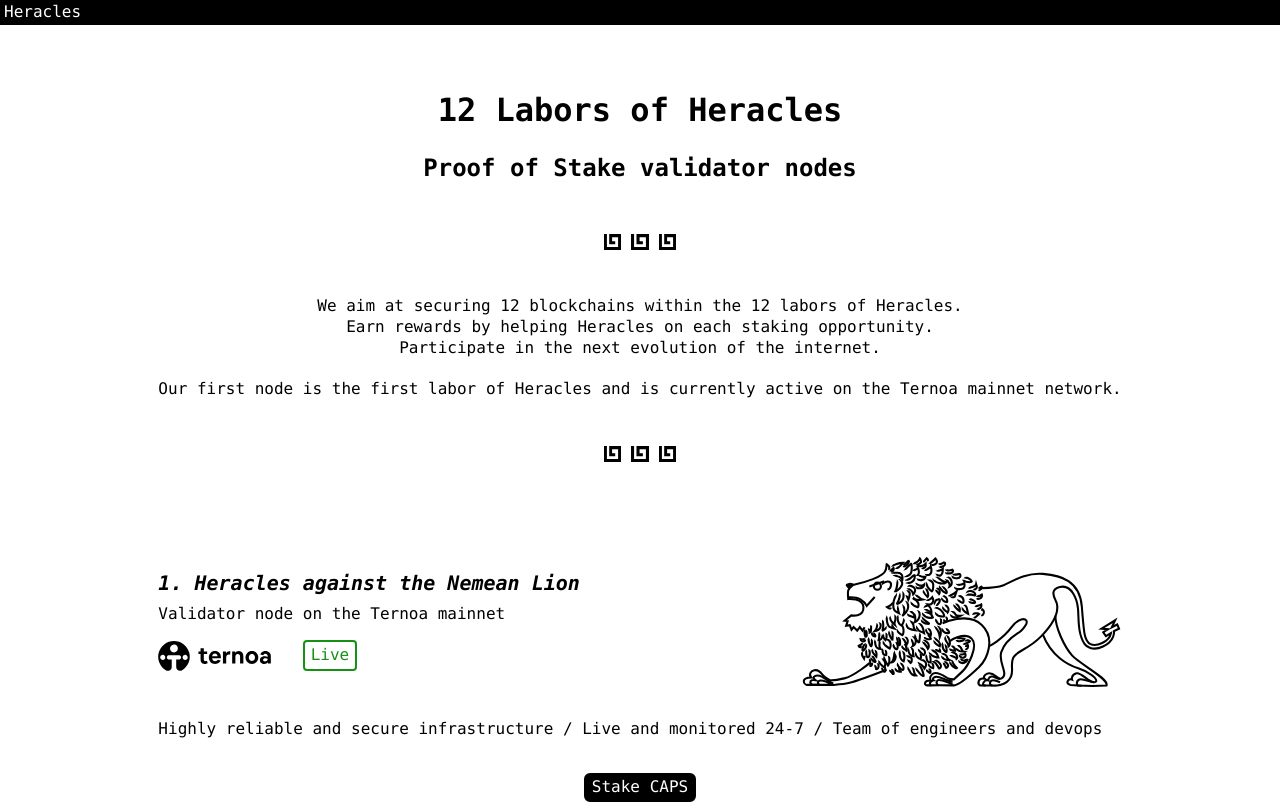
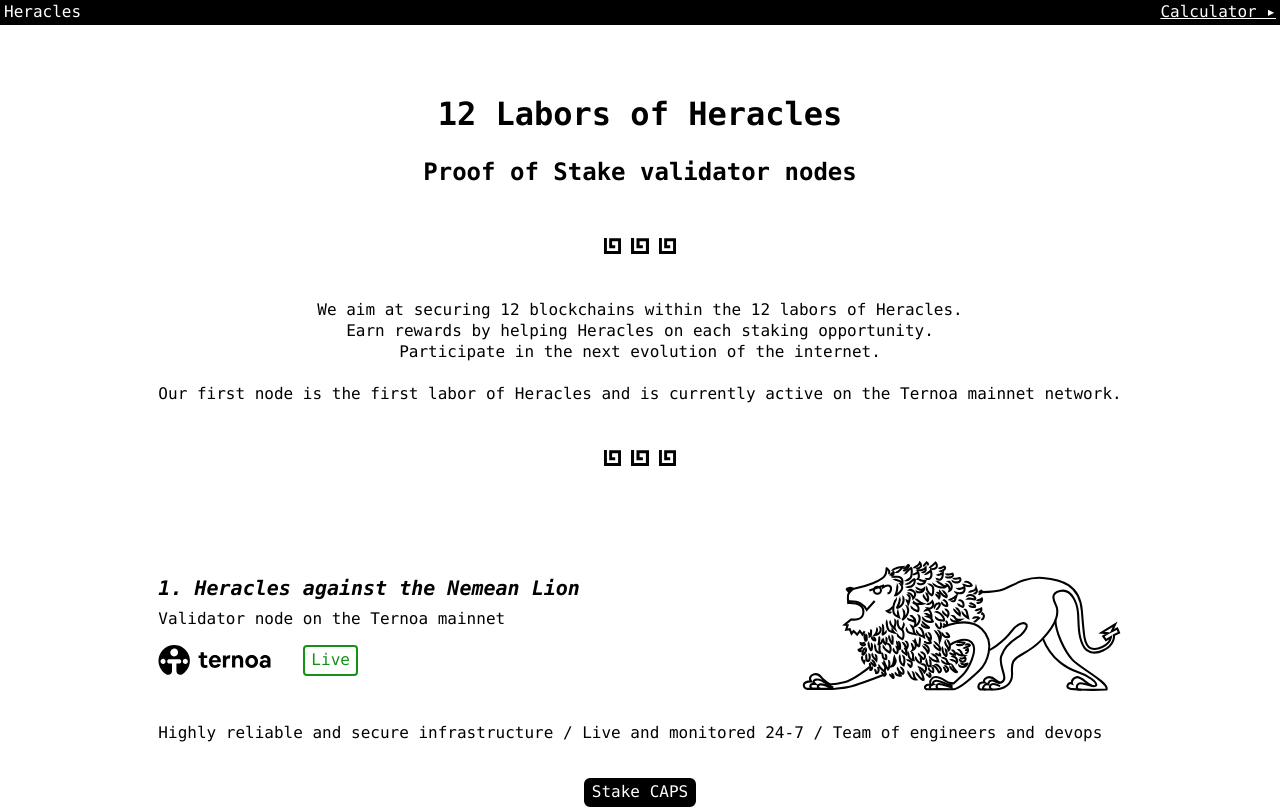
Before and after one commit to henri42/heracles-site, a React (Vite) app: page / in a window 1280 px wide. Shown: the top 809 px of the page. Built offline with nearby package versions, Linux system fonts and the light colour scheme.

Commit message:
feat: Header nav links added

```diff
--- a/src/App.module.scss
+++ b/src/App.module.scss
@@ -1,16 +1,6 @@
 @import "index.scss";
 
 .root {
-  .container {
-    margin: auto;
-    max-width: 1280px;
-    padding: 0 2.4rem;
-
-    @include lg {
-      padding: 2.4rem 6.4rem;
-    }
-  }
-
   display: flex;
   flex-direction: column;
   min-height: 100vh;
--- a/src/App.tsx
+++ b/src/App.tsx
@@ -1,26 +1,23 @@
-import Footer from './components/Footer/Footer'
-import Header from './components/Header/Header'
+import Footer from "./components/Footer/Footer";
+import Header from "./components/Header/Header";
 
-import Home from './pages/Home/Home'
-import Calculator from './pages/Calculator/Calculator'
+import Home from "./pages/Home/Home";
+import Calculator from "./pages/Calculator/Calculator";
 
-import CalculatorIcon from './assets/calculator.svg'
+import CalculatorIcon from "./assets/calculator.svg";
 
-import classes from './App.module.scss'
+import classes from "./App.module.scss";
 
 const App = () => {
-  const subdomain = window.location.host.split(".")[0]
-  const isCalculator = subdomain === 'calculator'
-  const headerIcon = isCalculator ? CalculatorIcon : undefined
-  const pageName =  isCalculator ? 'Ternoa Staking Rewards Calculator' : 'Heracles'
-  return <div className={classes.root}>
-    <Header pageName={pageName} icon={headerIcon}/>
-    <div className={classes.container}>
+  const subdomain = window.location.host.split(".")[0];
+  const isCalculator = subdomain === "calculator";
+
+  return (
+    <div className={classes.root}>
       {isCalculator ? <Calculator /> : <Home />}
+      <Footer />
     </div>
-    <Footer />
-  </div>
-}
+  );
+};
 
-
-export default App
+export default App;
--- a/src/components/Chain/Chain.tsx
+++ b/src/components/Chain/Chain.tsx
@@ -24,11 +24,11 @@
                 <h3 className={classes.title}>1. {name}</h3>
                 <p className={classes.description}>{description}</p>
                 <div className={classes.logos}>
-                    <img src={chainLogo} alt={chain} />
+                    <img src={chainLogo} alt={chain} width={113} height={30} />
                     <div className={classes.livePill}>Live</div>
                 </div>
             </div>
-            <img className={classes.picture} src={picture} alt={`illustration of ${name}`} />
+            <img className={classes.picture} src={picture} alt={`illustration of ${name}`} width={320} height={131} />
         </div>
         <p className={classes.details}>Highly reliable and secure infrastructure / Live and monitored 24-7 / Team of engineers and devops</p>
         <Stake address={chainAddress} />
--- a/src/components/Header/Header.module.scss
+++ b/src/components/Header/Header.module.scss
@@ -1,18 +1,37 @@
 .root {
+  color: white;
+  background: black;
+  padding: 0.2rem 0.4rem;
+  margin-bottom: 2.4rem;
+
+  display: flex;
+  align-items: center;
+  justify-content: space-between;
+
+  .left {
+    display: flex;
+    align-items: center;
     color: white;
-    background: black;
-    padding: .2rem .4rem;
-    margin-bottom: 2rem;
 
+    .icon {
+      height: 1.6rem;
+      margin: 0 0.8rem;
+    }
+  }
+
+  .right {
     display: flex;
     align-items: center;
 
-    img {
-        height: 1.6rem;
-        margin: 0 0.8rem;
+    .navLink {
+      color: white;
+      text-decoration: underline;
     }
 
-    a {
-        color: white;
+    > * {
+      &:not(:first-child) {
+        margin-left: 0.8rem;
+      }
     }
+  }
 }
--- a/src/components/Header/Header.tsx
+++ b/src/components/Header/Header.tsx
@@ -1,14 +1,31 @@
-import classes from './Header.module.scss'
+import classes from "./Header.module.scss";
 
 type Props = {
-    pageName: string;
-    icon?: string;
+  pageName: string;
+  icon?: string;
+  navLinks?: {
+    label: string;
+    title: string;
+    uri: string;
+  }[];
 };
 
-const Header = ({ pageName, icon }: Props) =>
-    <header className={classes.root}>
-        {icon !== undefined && <img src={icon} alt={pageName + " icon"} />}
-        {pageName}
-    </header>
+const Header = ({ pageName, icon, navLinks }: Props) => (
+  <header className={classes.root}>
+    <div className={classes.left}>
+      {icon !== undefined && <img className={classes.icon} src={icon} alt={pageName + " icon"} />}
+      {pageName}
+    </div>
+    {navLinks && (
+      <div className={classes.right}>
+        {navLinks.map(({ label, title, uri }) => (
+          <a key={uri} className={classes.navLink} href={uri} title={title}>
+            {label}
+          </a>
+        ))}
+      </div>
+    )}
+  </header>
+);
 
-export default Header
+export default Header;
--- a/src/components/Separator/Separator.tsx
+++ b/src/components/Separator/Separator.tsx
@@ -3,9 +3,9 @@
 
 const Separator = () =>
     <div className={classes.root}>
-        <img src={Snail} alt="greek pattern" />
-        <img src={Snail} alt="greek pattern" />
-        <img src={Snail} alt="greek pattern" />
+        <img src={Snail} alt="greek pattern" width={17.5} height={16}/>
+        <img src={Snail} alt="greek pattern" width={17.5} height={16}/>
+        <img src={Snail} alt="greek pattern" width={17.5} height={16}/>
     </div>
 
 export default Separator
--- a/src/components/Stake/Stake.module.scss
+++ b/src/components/Stake/Stake.module.scss
@@ -45,12 +45,13 @@
   .address {
     position: relative;
     background: transparent;
+    color: black;
     border: none;
     cursor: pointer;
     display: flex;
     align-items: center;
     margin: 0;
-    margin-top: 0.8rem;
+    margin-top: 1.2rem;
 
     .checkMarkIcon,
     .copyPasteIcon {
--- a/src/index.scss
+++ b/src/index.scss
@@ -69,3 +69,13 @@
     @content;
   }
 }
+
+.container {
+  margin: auto;
+  max-width: 1280px;
+  padding: 0 2.4rem;
+
+  @include lg {
+    padding: 2.4rem 6.4rem;
+  }
+}
--- a/src/pages/Calculator/Calculator.tsx
+++ b/src/pages/Calculator/Calculator.tsx
@@ -3,7 +3,9 @@
 import localizedFormat from "dayjs/plugin/localizedFormat";
 dayjs.extend(localizedFormat);
 
+import CalculatorIcon from "../../assets/calculator.svg";
 import TernoaLogo from "../../assets/ternoa.svg";
+import Header from "../../components/Header/Header";
 import { HERACLES_NODE_ADDRESS } from "../../constants";
 import {
   getRewardsData,
@@ -73,9 +75,23 @@
   };
 
   return (
+    <>
+      <Header
+        pageName="Ternoa Staking Rewards Calculator"
+        icon={CalculatorIcon}
+        navLinks={[
+          {
+            label: "Heracles ▸",
+            title: "Heracles homepage",
+            uri: "https://heracles.works",
+          },
+        ]}
+      />
+      <div className={classes.container}>
         <main className={classes.root}>
           <h2>
-        Calculate your staking rewards on <img src={TernoaLogo} alt="Ternoa Logo" /> mainnet
+            Calculate your staking rewards on{" "}
+            <img src={TernoaLogo} alt="Ternoa Logo" /> mainnet
           </h2>
           <div className={classes.input}>
             <input
@@ -91,8 +107,16 @@
             />
             {error !== "" && <div className={classes.error}>{error}</div>}
           </div>
-      <button className={classes.button} disabled={isLoading} onClick={onClick}>
-        {isLoading ? "Loading..." : error !== "" ? "Try again" : "Tell me !"}
+          <button
+            className={classes.button}
+            disabled={isLoading}
+            onClick={onClick}
+          >
+            {isLoading
+              ? "Loading..."
+              : error !== ""
+              ? "Try again"
+              : "Tell me !"}
           </button>
           {!isLoading && rewardsData !== undefined && error === "" && (
             <section className={classes.rewardsBox}>
@@ -106,7 +130,8 @@
                   </>
                 ) : (
                   <p>
-                Your nomination will be active in 2 eras; try again tomorrow.
+                    Your nomination will be active in 2 eras; try again
+                    tomorrow.
                   </p>
                 )}
                 {rewardsData.firstTimestamp !== "no date" && (
@@ -121,6 +146,8 @@
             </section>
           )}
         </main>
+      </div>
+    </>
   );
 };
 
--- a/src/pages/Home/Home.tsx
+++ b/src/pages/Home/Home.tsx
@@ -6,8 +6,21 @@
 import NemeanLion from "../../assets/lion.svg";
 import TernoaLogo from "../../assets/ternoa.svg";
 import { HERACLES_NODE_ADDRESS } from "../../constants";
+import Header from "../../components/Header/Header";
 
 const Home = () => (
+  <>
+    <Header
+      pageName="Heracles"
+      navLinks={[
+        {
+          label: "Calculator ▸",
+          title: "Staking rewards Calculator",
+          uri: "https://calculator.heracles.works",
+        },
+      ]}
+    />
+    <div className={classes.container}>
       <main className={classes.root}>
         <h1 className={classes.title}>12 Labors of Heracles</h1>
         <h2 className={classes.subtitle}>Proof of Stake validator nodes</h2>
@@ -20,8 +33,8 @@
           Participate in the next evolution of the internet.
           <br />
           <br />
-      Our first node is the first labor of Heracles and is currently active on
-      the Ternoa mainnet network.
+          Our first node is the first labor of Heracles and is currently active
+          on the Ternoa mainnet network.
         </p>
         <Separator />
         <Chain
@@ -34,6 +47,8 @@
         />
         <p className={classes.teasing}>More nodes are coming...</p>
       </main>
+    </div>
+  </>
 );
 
 export default Home;
```
Lines whose indentation alone changed are shown as unchanged.
